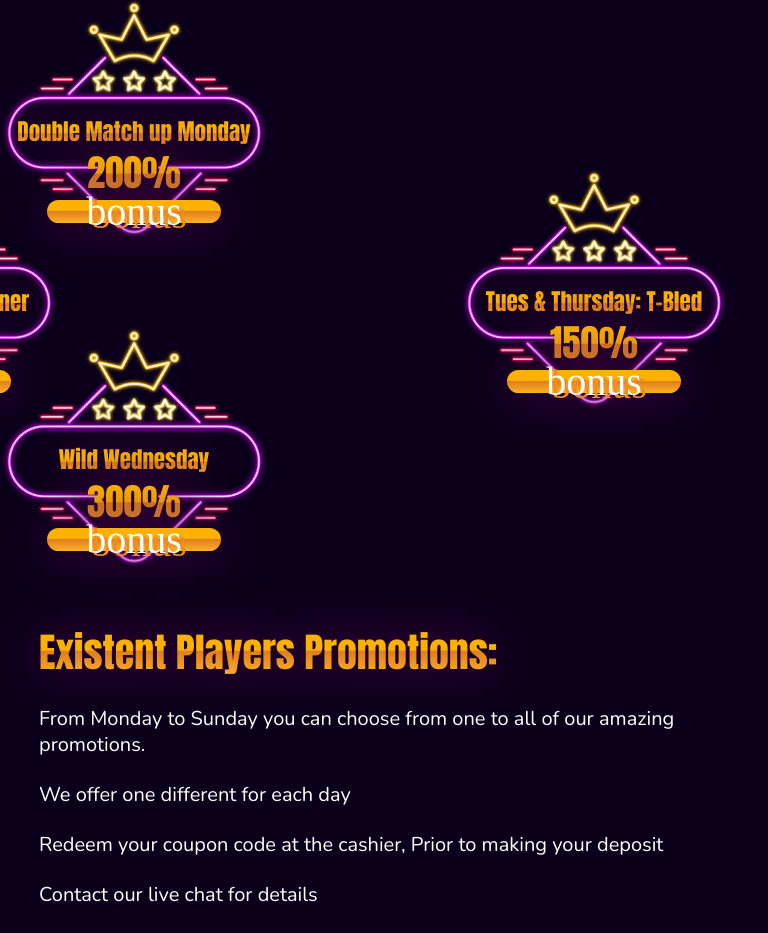
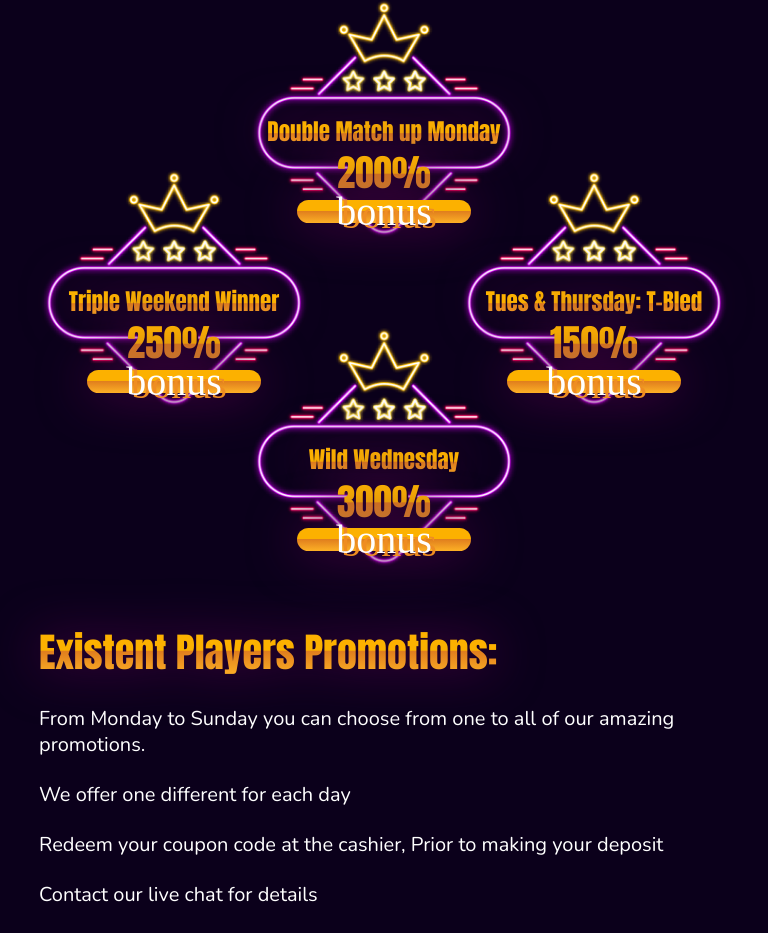
Before and after one commit to jonyrahman626/Jackpot-React, a React (Create React App) app: page /promotion in a window 768 px wide. Shown: the part 1005-1938 px from the top of the page. Built offline with nearby package versions, Linux system fonts and the light colour scheme.

Commit message:
Promotion Responsive

```diff
--- a/src/components/PromotionPlayer/PromotionPlayerResponsive.css
+++ b/src/components/PromotionPlayer/PromotionPlayerResponsive.css
@@ -17,21 +17,42 @@
         padding-top: 30px;
     }
 
+    .pro_offer1 {
+        position: absolute;
+        left: 50%;
+        transform: translateX(-50%);
+    }
+
+    .pro_offer2 {
+        position: absolute;
+    }
+
+    .pro_offer3 {
+        position: absolute;
+        left: 50%;
+        transform: translateX(-50%);
+    }
+
+    .pro_offer4 {
+        position: absolute;
+        left: 0;
+    }
+
     @keyframes playerss {
         25% {
             position: absolute;
-            left: 73.5%;
+            left: 80%;
             top: 170px;
         }
         50% {
             position: absolute;
             left: 50%;
-            top: 61.5%;
+            top: 58.5%;
             transform: translateX(-50%);
         }
         75% {
             position: absolute;
-            left: 26.5%;
+            left: 20%;
             top: 170px;
         }
         100% {
@@ -44,12 +65,12 @@
     @keyframes playerss2 {
         25% {
             position: absolute;
-            right: 23.5%;
+            right: 30%;
             top: 61.5%;
         }
         50% {
             position: absolute;
-            right: 47%;
+            right: 50%;
             top: 170px;
         }
         75% {
```
